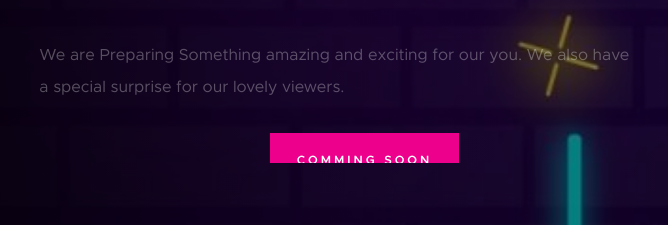
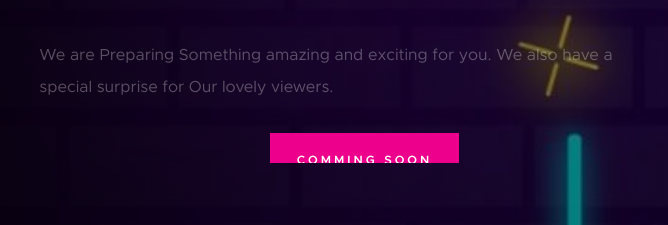
Before and after one commit to brutal-music/brutalmusic.github.io, a plain HTML site: page index.html in a window 1280 px wide. Shown: the part 480-705 px from the top of the page, 454-1122 px from the left. Drawn offline with Linux system fonts and the light colour scheme.

Commit message:
ASASASASASASDDS

```diff
--- a/index.html
+++ b/index.html
@@ -65,7 +65,7 @@
                     </h1>
 
                     <p>
-                    We are Preparing Something amazing and exciting for our you. We also have a special surprise for our lovely viewers.
+                    We are Preparing Something amazing and exciting for you. We also have a special surprise for Our lovely viewers.
                     </p>
 
                     <div class="home-content__subscribe">
```
